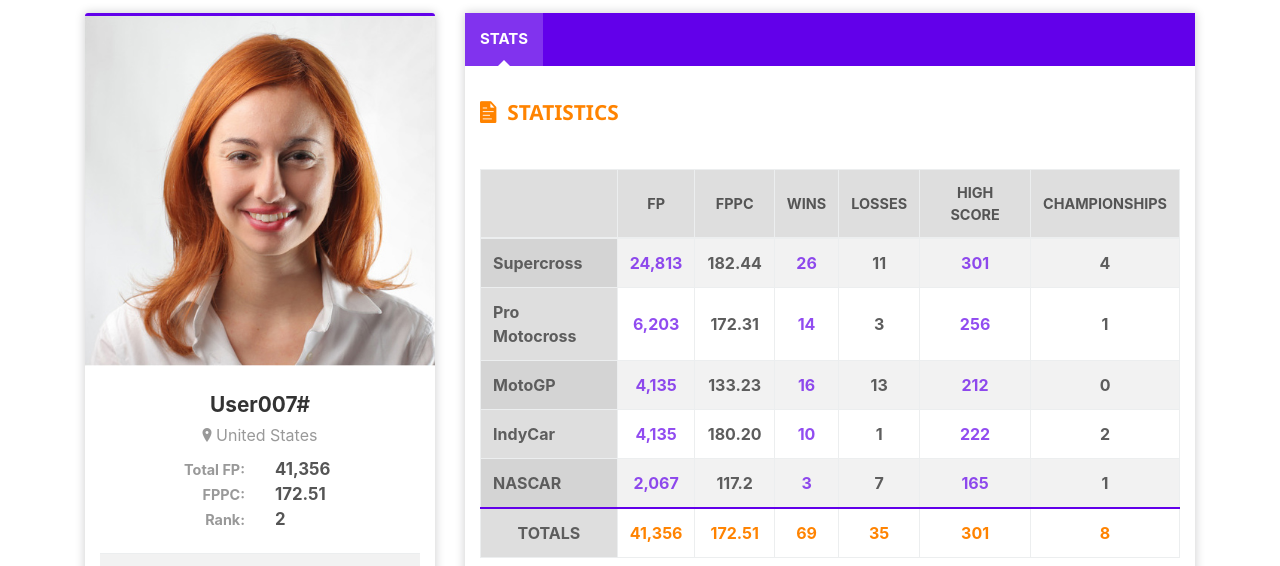
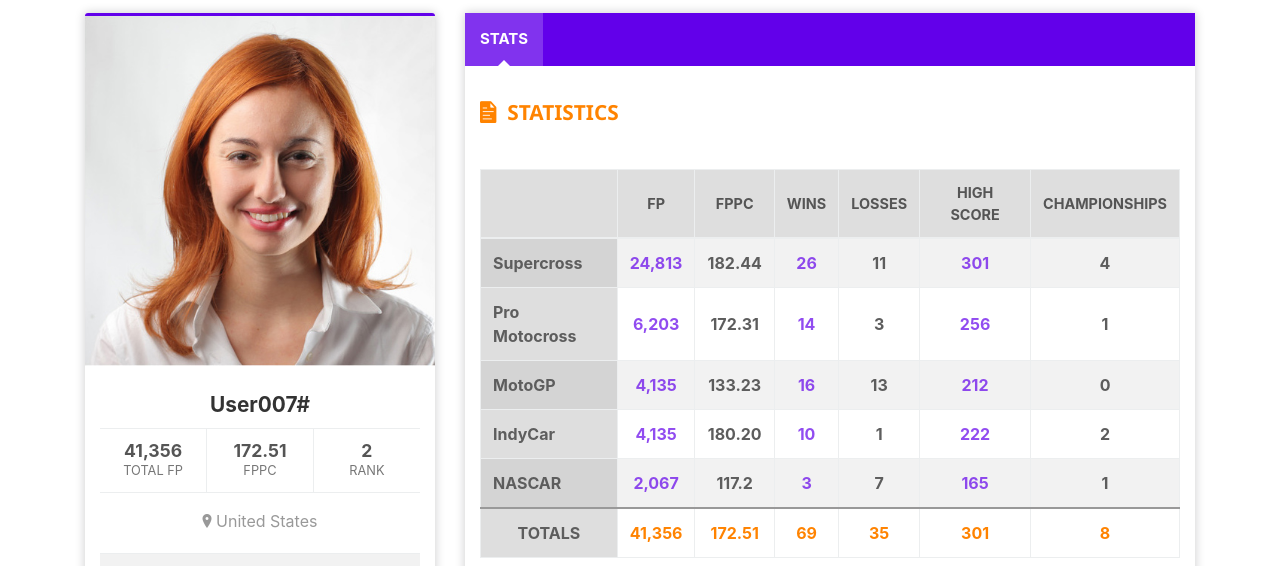
Before and after one commit to codmania/motofront, a website: page profile.html in a window 1280 px wide. Shown: the part 175-741 px from the top of the page. Drawn offline with Linux system fonts and the light colour scheme; a script that the page names is missing; files whose address does not match are found by name.

Commit message:
fix profile

```diff
--- a/assets/css/moto.css
+++ b/assets/css/moto.css
@@ -376,7 +376,7 @@ thead.mt-thead tr th {
   background-color: rgba(98, 0, 234, 0.1); }
 
 .moto-table tr.total {
-  border-top: 2px solid #6200ea; }
+  border-top: 2px solid #999; }
   .moto-table tr.total th {
     text-align: right; }
   .moto-table tr.total td {
@@ -582,7 +582,7 @@ table td .btn {
     font-size: 1.05em; }
 
 .table-hd-border thead tr th {
-  border-bottom: 2px solid #555 !important; }
+  border-bottom: 2px solid #999 !important; }
 
 .timer {
   display: block; }
--- a/assets/sass/utils.scss
+++ b/assets/sass/utils.scss
@@ -79,6 +79,10 @@ h2.h1 {
 
 .text-white {
     color: #fff;
+}
+
+.text-bg {
+    font-size: 1.1em !important;
 }
 
 .text-sm {
--- a/profile.html
+++ b/profile.html
@@ -135,23 +135,27 @@ WARNING: Respond.js doesn't work if you view the page via file://
                         <a href="#" class="mt-card__header display-block text-xs-center">
                             User007#
                         </a>
+                        <div class="mt-card__description text-xs-center">
+                            <table class="table table-bordered user-info" style="table-layout: fixed;">
+                                <tr>
+                                    <td>
+                                        <div class="text-bg">41,356</div>
+                                        <span>Total FP</span>
+                                    </td>
+                                    <td>
+                                        <div class="text-bg">172.51</div>
+                                        <span>FPPC</span>
+                                    </td>
+                                    <td>
+                                        <div class="text-bg">2</div>
+                                        <span>Rank</span>
+                                    </td>
+                                </tr>
+                            </table>
+                        </div>
                         <div class="text-meta text-xs-center mt-5">
                             <i class="icon ion-ios-location"></i>
                             United States
-                        </div>
-                        <div class="mt-card__description text-xs-center">
-                            <div class="row">
-                                <div class="col-md-6 col-xs-6 text-xs-right">Total FP:</div>
-                                <div class="col-md-6 col-xs-6 text-xs-left">41,356</div>
-                            </div>
-                            <div class="row">
-                                <div class="col-md-6 col-xs-6 text-xs-right">FPPC:</div>
-                                <div class="col-md-6 col-xs-6 text-xs-left">172.51</div>
-                            </div>
-                            <div class="row">
-                                <div class="col-md-6 col-xs-6 text-xs-right">Rank:</div>
-                                <div class="col-md-6 col-xs-6 text-xs-left">2</div>
-                            </div>
                         </div>
 
                         <div class="mt-20">
```
Also changed, not shown: assets/css/utils.css.
